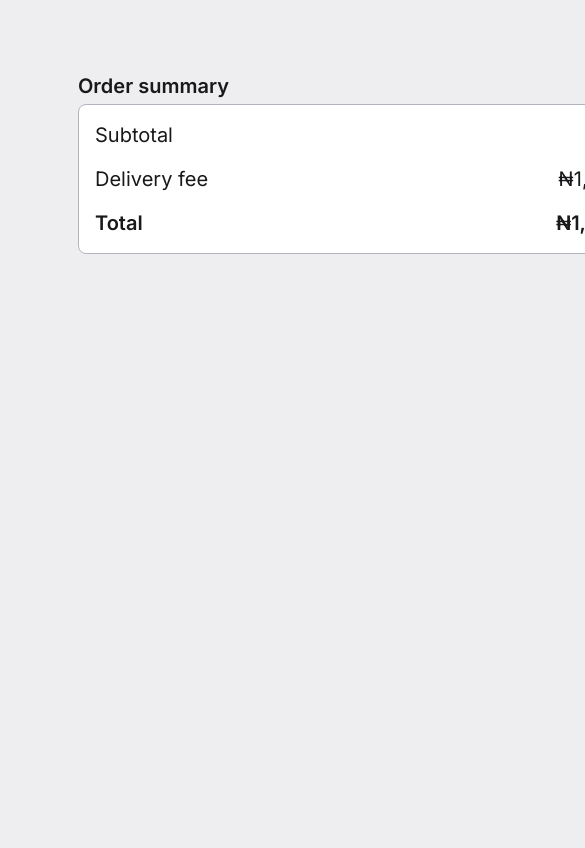
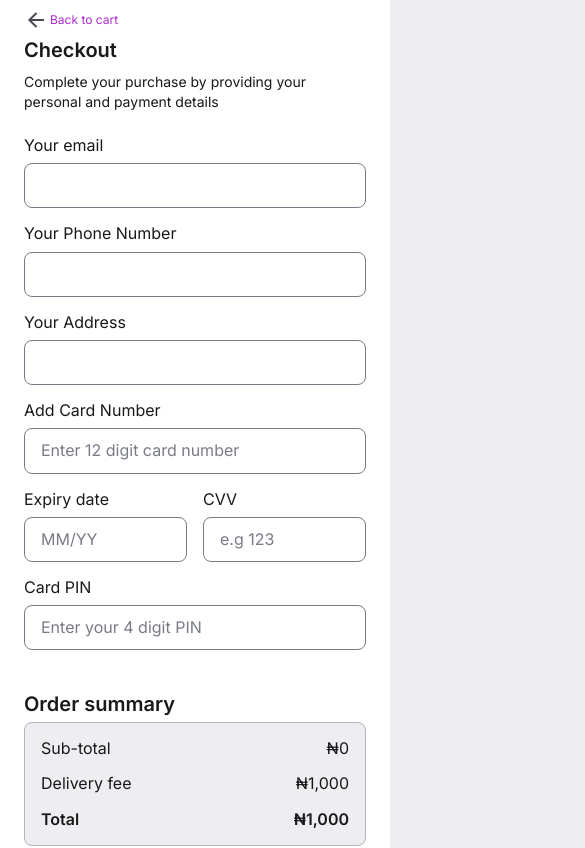
Before and after one commit to peter-abah/timbu-hng-2, a Next.js app: page /checkout in a window 390 px wide. Shown: the top 848 px of the page, 585 px wide, since content can reach past the window. Built offline with nearby package versions, Linux system fonts and the light colour scheme.

Commit message:
feat: make site responsive

```diff
--- a/app/(with-header)/cart/page.tsx
+++ /dev/null
@@ -1,68 +0,0 @@
-"use client";
-
-import { formatPrice } from "@/lib";
-import { useAppContext } from "@/lib/store-context";
-import backIcon from "@/public/images/back.svg";
-
-import CartProduct from "@/components/cart-product";
-import Image from "next/image";
-import Link from "next/link";
-
-export default function Cart() {
-  const cart = useAppContext((state) => state.cart);
-  const deliveryFee = useAppContext((state) => state.deliveryFee);
-  const products = Object.values(cart.items);
-  const subtotal = products.reduce((res, curr) => res + curr.price * curr.quantity, 0);
-
-  return (
-    <main className="w-full max-w-[676px] mx-auto my-6 bg-white py-6 px-[4.5rem] stack gap-4 rounded-3xl">
-      <header className="stack gap-1">
-        <Link href="/" className="flex gap-1 items-center group">
-          <Image
-            src={backIcon}
-            alt=""
-            className="group-hover:-translate-x-1.5 transition-transform"
-          />
-          <span className="text-purple group-hover:underline">Continue shopping</span>
-        </Link>
-        <h1 className="text-[32px] text-gray-9 font-semibold">My Cart</h1>
-      </header>
-
-      {products.length > 0 ? (
-        <div className="stack gap-10">
-          <ul>
-            {products.map((product, i) => (
-              <CartProduct key={product.id} product={product} />
-            ))}
-          </ul>
-
-          <div className="stack gap-4">
-            <p className="flex justify-between text-xl">
-              <span>Subtotal</span>
-              <span>{formatPrice(subtotal)}</span>
-            </p>
-            <p className="flex justify-between text-xl">
-              <span>Delivery fee</span>
-              <span>{formatPrice(deliveryFee)}</span>
-            </p>
-            <p className="flex justify-between text-xl font-semibold">
-              <span>Total</span>
-              <span>{formatPrice(subtotal + deliveryFee)}</span>
-            </p>
-          </div>
-
-          <Link
-            href="/checkout"
-            className="px-4 py-3 bg-purple-3 text-white font-semibold rounded-lg text-center hover:bg-purple-3/90 hover:box-shadow-purple"
-          >
-            Checkout
-          </Link>
-        </div>
-      ) : (
-        <div className="py-40">
-          <p className="text-center text-gray-4 text-2xl">Nothing in cart yet.</p>
-        </div>
-      )}
-    </main>
-  );
-}
--- /dev/null
+++ b/app/cart/page.tsx
@@ -0,0 +1,75 @@
+"use client";
+
+import { formatPrice } from "@/lib";
+import { useAppContext } from "@/lib/store-context";
+import backIcon from "@/public/images/back.svg";
+
+import CartProduct from "@/components/cart-product";
+import Header from "@/components/header";
+import Image from "next/image";
+import Link from "next/link";
+
+export default function Cart() {
+  const cart = useAppContext((state) => state.cart);
+  const deliveryFee = useAppContext((state) => state.deliveryFee);
+  const products = Object.values(cart.items);
+  const subtotal = products.reduce((res, curr) => res + curr.price * curr.quantity, 0);
+
+  return (
+    <>
+      <Header className="!hidden !md:flex" />
+
+      <main className="w-full md:max-w-[676px] min-h-screen md:min-h-auto mx-auto md:my-6 bg-white p-6 md:px-[4.5rem] stack gap-4 md:rounded-3xl">
+        <header className="stack gap-1">
+          <Link href="/" className="flex gap-0.5 md:gap-1 items-center group">
+            <Image
+              src={backIcon}
+              alt=""
+              className="group-hover:-translate-x-1.5 transition-transform"
+            />
+            <span className="text-xs md:text-base text-purple group-hover:underline">
+              Continue shopping
+            </span>
+          </Link>
+          <h1 className="text-xl md:text-[32px] text-gray-9 font-semibold">My Cart</h1>
+        </header>
+
+        {products.length > 0 ? (
+          <div className="stack gap-10">
+            <ul>
+              {products.map((product, i) => (
+                <CartProduct key={product.id} product={product} />
+              ))}
+            </ul>
+
+            <div className="stack gap-4">
+              <p className="flex justify-between md:text-xl">
+                <span>Sub-total</span>
+                <span>{formatPrice(subtotal)}</span>
+              </p>
+              <p className="flex justify-between text-xl">
+                <span>Delivery fee</span>
+                <span>{formatPrice(deliveryFee)}</span>
+              </p>
+              <p className="flex justify-between text-xl font-semibold">
+                <span>Total</span>
+                <span>{formatPrice(subtotal + deliveryFee)}</span>
+              </p>
+            </div>
+
+            <Link
+              href="/checkout"
+              className="px-4 py-3 bg-purple-3 text-white font-semibold rounded-lg text-center hover:bg-purple-3/90 hover:box-shadow-purple"
+            >
+              Checkout
+            </Link>
+          </div>
+        ) : (
+          <div className="py-40">
+            <p className="text-center text-gray-4 text-2xl">Nothing in cart yet.</p>
+          </div>
+        )}
+      </main>
+    </>
+  );
+}
--- a/app/checkout/form.tsx
+++ b/app/checkout/form.tsx
@@ -1,5 +1,6 @@
 "use client";
 
+import { formatPrice } from "@/lib";
 import { useAppContext } from "@/lib/store-context";
 import backIcon from "@/public/images/back.svg";
 import { zodResolver } from "@hookform/resolvers/zod";
@@ -32,6 +33,10 @@ export default function CheckoutForm() {
 
   const router = useRouter();
   const clearCart = useAppContext((state) => state.clearCart);
+  const cart = useAppContext((state) => state.cart);
+  const deliveryFee = useAppContext((state) => state.deliveryFee);
+  const products = Object.values(cart.items);
+  const subtotal = products.reduce((res, curr) => res + curr.price * curr.quantity, 0);
 
   const onSubmit = () => {
     router.push("/order-success");
@@ -39,22 +44,27 @@ export default function CheckoutForm() {
   };
 
   return (
-    <section className="px-[4.5rem] py-[78px] w-full bg-white gap-2">
-      <div className="stack gap-1">
-        <Link href="/cart" className="flex gap-1 items-center group">
+    <section className="px-6 min-h-screen md:px-[4.5rem] pt-2 pb-14 md:py-[78px] w-full bg-white gap-2 stack">
+      <header className="stack gap-1">
+        <Link href="/cart" className="flex gap-0.5 md:gap-1 items-center group">
           <Image
             src={backIcon}
             alt=""
             className="group-hover:-translate-x-1.5 transition-transform"
           />
-          <span className="text-purple hover:underline">Back to cart</span>
+          <span className="text-xs md:text-base text-purple group-hover:underline">
+            Back to cart
+          </span>
         </Link>
-        <h1 className="text-[32px] text-gray-9 font-semibold">Checkout</h1>
-      </div>
+        <h1 className="text-xl md:text-[32px] text-gray-9 font-semibold">Checkout</h1>
+      </header>
 
-      <form className="stack gap-16" onSubmit={handleSubmit(onSubmit)}>
-        <h2>Complete your purchase by providing your personal and payment details</h2>
-
+      <form className="stack gap-6 md:gap-16" onSubmit={handleSubmit(onSubmit)}>
+        <h2 className="text-sm md:text-base">
+          Complete your purchase by providing your personal and payment details
+        </h2>
+        <div className="stack gap-10 md:gap-16">
+          <div className="stack gap-4 md:gap-16">
             <div className="stack gap-4">
               <div className="stack gap-2">
                 <label htmlFor="email">Your email</label>
@@ -96,8 +106,8 @@ export default function CheckoutForm() {
                 <input
                   type="text"
                   id="card-no"
-              placeholder="**** **** 1234"
-              className="rounded-lg border border-gray-2 py-3 px-4 placeholder:text-current focus-visible:outline-purple-3"
+                  placeholder="Enter 12 digit card number"
+                  className="rounded-lg border border-gray-2 py-3 px-4 placeholder:text-gray-2 focus-visible:outline-purple-3"
                   {...register("cardNo")}
                 />
                 {errors.cardNo && <p className="text-xs">{errors.cardNo.message}</p>}
@@ -110,7 +120,7 @@ export default function CheckoutForm() {
                     type="text"
                     id="exp-date"
                     placeholder="MM/YY"
-                className="rounded-lg border border-gray-2 py-3 px-4 placeholder:text-current focus-visible:outline-purple-3"
+                    className="rounded-lg border border-gray-2 py-3 px-4 placeholder:text-gray-2 focus-visible:outline-purple-3"
                     {...register("expDate")}
                   />
                   {errors.expDate && <p className="text-xs">{errors.expDate.message}</p>}
@@ -121,8 +131,8 @@ export default function CheckoutForm() {
                   <input
                     type="text"
                     id="cvv"
-                placeholder="CVV"
-                className="rounded-lg border border-gray-2 py-3 px-4 placeholder:text-current focus-visible:outline-purple-3"
+                    placeholder="e.g 123"
+                    className="rounded-lg border border-gray-2 py-3 px-4 placeholder:text-gray-2 focus-visible:outline-purple-3"
                     {...register("cvv")}
                   />
                   {errors.cvv && <p className="text-xs">{errors.cvv.message}</p>}
@@ -134,10 +144,30 @@ export default function CheckoutForm() {
                 <input
                   type="password"
                   id="card-pin"
-              className="rounded-lg border border-gray-2 py-3 px-4 focus-visible:outline-purple-3"
+                  placeholder="Enter your 4 digit PIN"
+                  className="rounded-lg border border-gray-2 py-3 px-4 placeholder:text-gray-2 focus-visible:outline-purple-3"
                   {...register("cardPin")}
                 />
                 {errors.cardPin && <p className="text-xs">{errors.cardPin.message}</p>}
+              </div>
+            </div>
+          </div>
+
+          <div className="w-full stack gap-1 md:hidden">
+            <h2 className="text-xl font-semibold">Order summary</h2>
+            <div className="stack gap-4 p-4 bg-bg-main border-gray-1 border rounded-lg">
+              <p className="flex justify-between">
+                <span>Sub-total</span>
+                <span>{formatPrice(subtotal)}</span>
+              </p>
+              <p className="flex justify-between">
+                <span>Delivery fee</span>
+                <span>{formatPrice(deliveryFee)}</span>
+              </p>
+              <p className="flex justify-between font-semibold">
+                <span>Total</span>
+                <span>{formatPrice(subtotal + deliveryFee)}</span>
+              </p>
             </div>
           </div>
 
@@ -147,6 +177,7 @@ export default function CheckoutForm() {
           >
             Pay now
           </button>
+        </div>
       </form>
     </section>
   );
--- a/app/checkout/page.tsx
+++ b/app/checkout/page.tsx
@@ -10,8 +10,9 @@ export default function Checkout() {
   const subtotal = products.reduce((res, curr) => res + curr.price * curr.quantity, 0);
 
   return (
-    <main className="min-h-screen relative pl-[720px]">
-      <section className="stack gap-1 top-[72px] left-[78px] fixed w-[564px]">
+    <main className="min-h-screen relative lg:pl-[50%]">
+      <section className="hidden lg:block top-0 left-0 pt-[72px] px-[5.4%] fixed w-[50%]">
+        <div className="w-full stack gap-1">
           <h2 className="text-xl font-semibold">Order summary</h2>
           <div className="stack gap-4 p-4 bg-white border-gray-1 border rounded-lg">
             <p className="flex justify-between text-xl">
@@ -27,6 +28,7 @@ export default function Checkout() {
               <span>{formatPrice(subtotal + deliveryFee)}</span>
             </p>
           </div>
+        </div>
       </section>
 
       <CheckoutForm />
--- a/app/order-success/page.tsx
+++ b/app/order-success/page.tsx
@@ -7,7 +7,9 @@ export default function Page() {
     <main className="grid grow place-items-center">
       <div className="stack items-center">
         <div className="mb-10 border-[22px] rounded-full w-fit border-green-1/30">
-          <Image src={greenCheckIcon} alt="" />
+          <div className="relative w-44 md:w-[221px] aspect-square">
+            <Image src={greenCheckIcon} alt="" fill />
+          </div>
         </div>
 
         <div className="max-w-[392px] text-center mb-6">
--- a/components/header.tsx
+++ b/components/header.tsx
@@ -1,10 +1,35 @@
+"use client";
+
+import { useAppContext } from "@/lib/store-context";
+import cartIcon from "@/public/images/cart.svg";
+import clsx from "clsx";
+import Image from "next/image";
 import Link from "next/link";
 
-export default function Header() {
+type Props = {
+  className?: string;
+};
+export default function Header({ className }: Props) {
+  const cartItemsNo = useAppContext((state) => Object.values(state.cart.items).length);
+
   return (
-    <header className="flex justify-center py-5 border-b border-gray-1">
+    <header
+      className={clsx(
+        className,
+        "flex items-center justify-between md:justify-center px-6 py-3 md:py-8 border-b border-gray-1"
+      )}
+    >
       <Link href="/" className="font-semibold text-xl text-purple-3">
-        Timbu
+        TIMBU
+      </Link>
+      <Link
+        href="/cart"
+        className="grid md:hidden place-items-center w-10 h-10 rounded-full border-gray border bg-white relative hover:box-shadow-purple"
+      >
+        <Image src={cartIcon} alt="" />
+        {cartItemsNo > 0 && (
+          <span className="absolute top-0 right-0 w-2.5 h-2.5 rounded-full bg-purple"></span>
+        )}
       </Link>
     </header>
   );
```
Also changed, not shown: app/(with-header)/page.tsx (+5 -5 lines), components/cart-product.tsx (+11 -9 lines), components/product-card.tsx (+6 -4 lines). Lines whose indentation alone changed are shown as unchanged.
